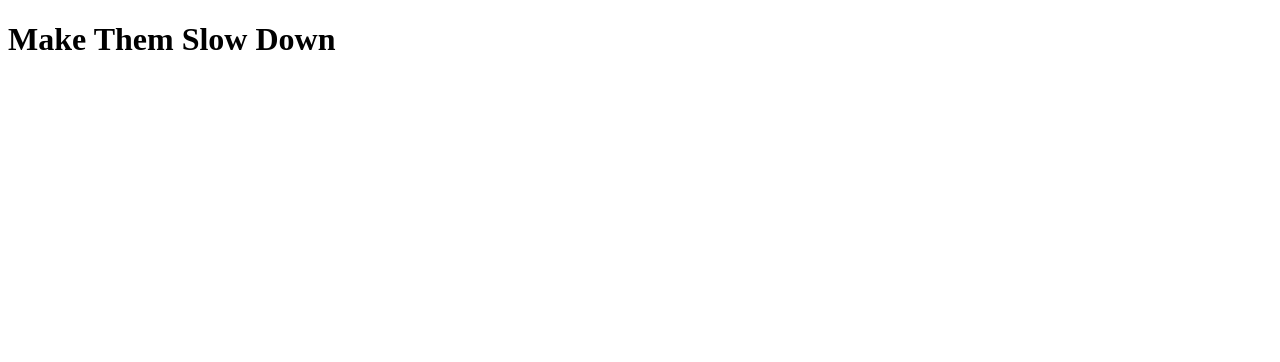
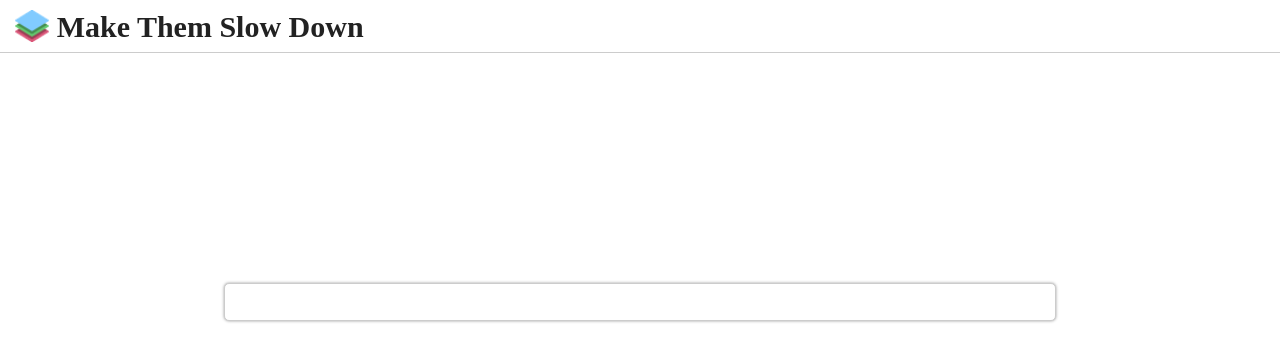
Before and after one commit to sapk/Make-Them-Slow-Down, a plain HTML site: page www/index.html in a window 1280 px wide. Drawn offline with Linux system fonts and the light colour scheme.

Commit message:
Test de page principale

```diff
--- a/www/css/style.css
+++ b/www/css/style.css
@@ -2,3 +2,37 @@
     Created on : 10 févr. 2014, 23:40:46
     Author     : sapk
 */
+
+* {
+    margin: 0;
+    padding: 0;
+}
+
+body>header {
+    border-bottom: 1px #CCC solid;
+    color: #222;
+    font-size: 15px;
+    padding: 5px 15px;
+    height: 42px;
+    overflow: hidden;
+}
+
+body>header h1>img{
+    margin: 5px 0px -5px 0px;
+}
+
+input[type="search"]{
+    width: 65%;
+    height: 38px;
+    margin: 230px auto;
+    display: block;
+    border: 1px #CCC solid;
+    box-shadow: 0px 0px 3px #999;
+    border-radius: 5px;
+    font-size: 18px;
+    padding: 10px;
+}
+
+input[type="search"]:hover{
+    box-shadow: 0px 0px 3px #666;
+}
--- a/www/index.html
+++ b/www/index.html
@@ -5,13 +5,16 @@
         <meta charset="UTF-8">
         <meta name="viewport" content="width=device-width">
         <link rel="stylesheet" type="text/css" href="css/style.css">
+        <link rel="shortcut icon" href="img/logo.min.png" />
     </head>
     <body>
         <header>
-            <h1>Make Them Slow Down</h1>
+            <h1><img height="32" src="img/logo.min.png"/> Make Them Slow Down</h1>
         </header>
         <section>
-
+            <form method="POST" >
+                <input name="url" type="search" />
+            </form>
         </section>
         <footer>
 
```
Also changed, not shown: www/img/logo.min.png (added), www/img/logo.png (added).
